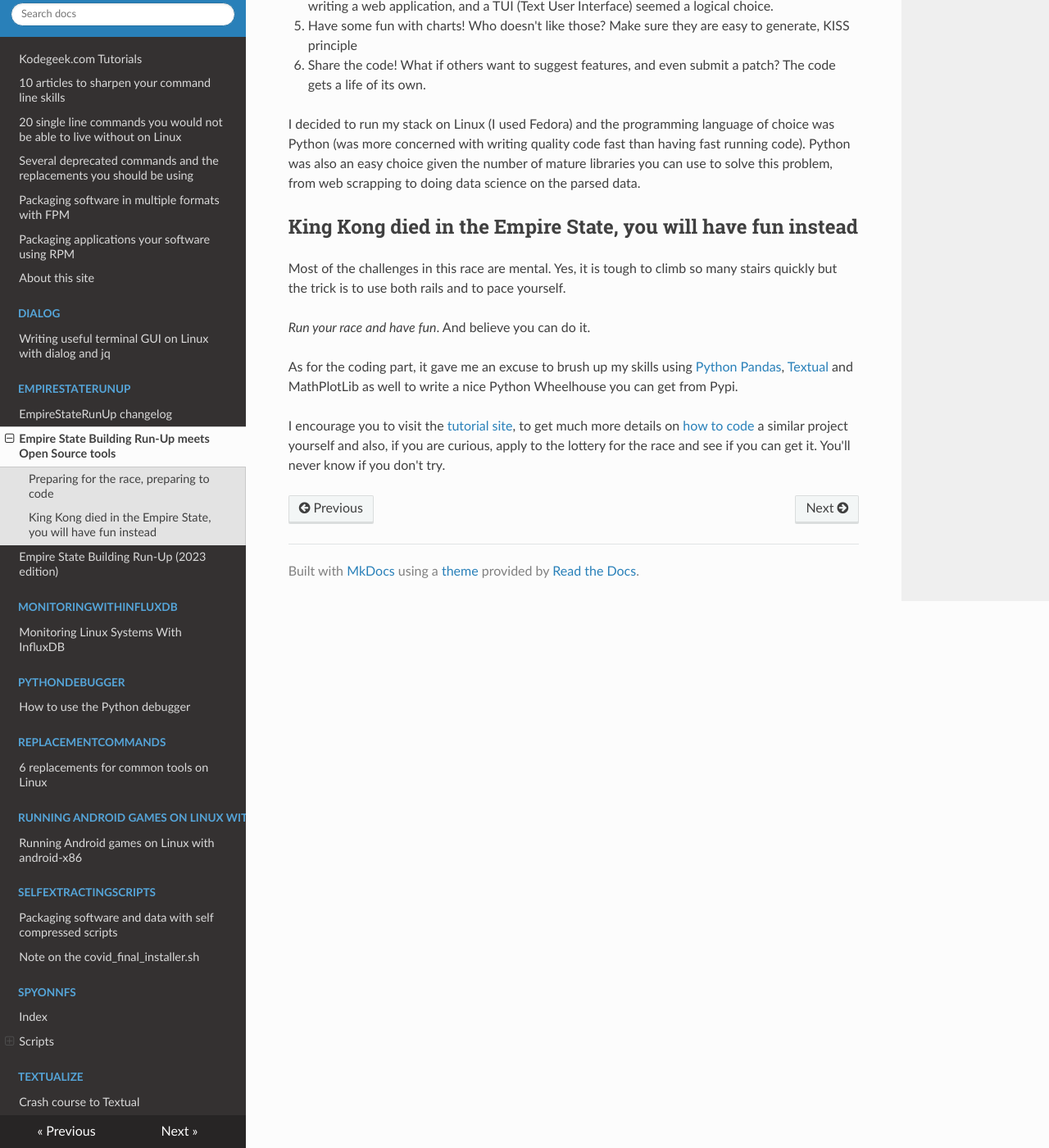
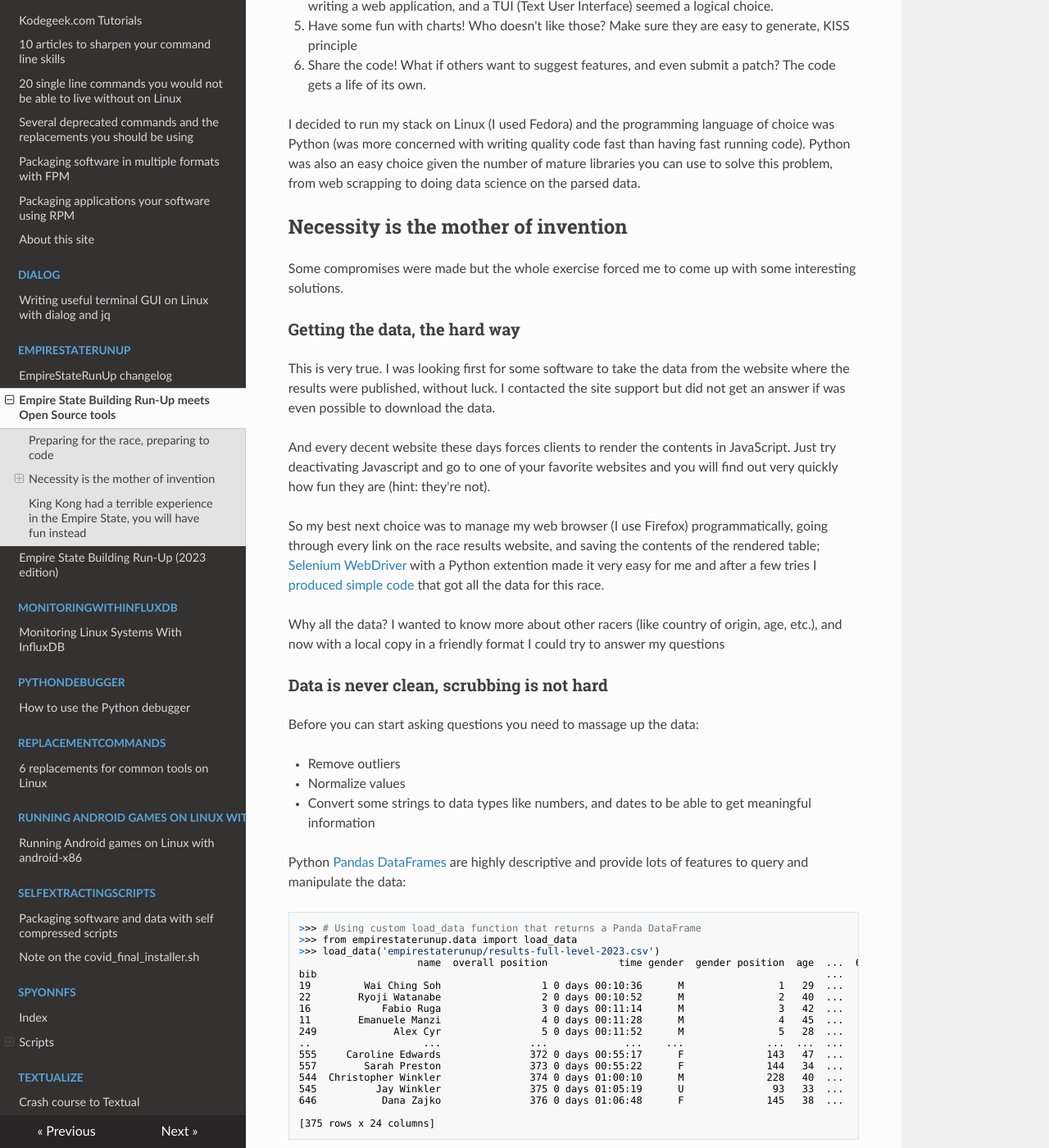
Before and after one commit to josevnz/tutorials, an MkDocs documentation site: the page built from docs/EmpireStateRunUp/SUMMARY.md, in a window 1280 px wide and 1400 px high, scrolled down 1385 px. Shown: the whole window at 82% size. Built offline with MkDocs 1.6.1, drawn with Linux system fonts in a browser that asks for light colours; nearby versions of some CDN libraries; some of the changed text lies outside the part shown.

Commit message:
Improved version of the summary

````diff
--- a/docs/EmpireStateRunUp/SUMMARY.md
+++ b/docs/EmpireStateRunUp/SUMMARY.md
@@ -18,14 +18,14 @@ Sufficient to say I was nervous as this was not a Marathon (I Ran the New York C
 
 ## Preparing for the race, preparing to code
 
-I'm not the first one to tackle a tower race and there are plenty of tips and resources online, I took advantage of that. Also stayed consistent with my regular training, so I ended up making some adaptations to adapt to the challenges of this type of race.
+I'm not the first one to tackle a tower race and there are plenty of tips and resources online, I took advantage of that. Also stayed consistent with my regular training, so I ended up making some adaptations to be ready for the challenges of this type of race.
 
-One problem was not solved and it was the lack of a nice tool to analyze the race results. Over the years different vendors collected the race results and showed them on their sites with minimal analysis, and none of them offered a way to download the data for more complex processing.
+One problem was not solved and it was the lack of a nice tool to analyze the race results. Race organizers collected the race results and showed them on their sites with minimal analysis, and none of them offered a way to download the data for more complex processing.
 
 That's where Open Source comes into play. I'm a DevOps and I love to automate things, so my plan to solve this issue was like this:
 
-1. Wait until the race results get published
-2. Web-scrape the website and retrieve the data, with minimal processing to speed up the processing. Write some unit tests but don't expect the code to be very re-usable (web scrapping will force you to make some decisions to stick the parsing depending on how the raw data looks like)
+1. Wait until the race results get published (better, survive the race on the first place)
+2. Web-scrape the website and retrieve the data, with minimal processing to speed up the data capture. Write some unit tests but don't expect the code to be very re-usable (web scrapping will force you to make some decisions to stick the parsing depending on how the raw data looks like)
 3. Clean up and normalize the data, so it can be analyzed. Write a unit test for each step. Rinse and repeat
 4. Write a nice user interface to show the results. In my case, I wanted to avoid the burden of writing a web application, and a TUI (Text User Interface) seemed a logical choice.
 5. Have some fun with charts! Who doesn't like those? Make sure they are easy to generate, KISS principle
@@ -33,7 +33,64 @@ That's where Open Source comes into play. I'm a DevOps and I love to automate th
 
 I decided to run my stack on Linux (I used Fedora) and the programming language of choice was Python (was more concerned with writing quality code fast than having fast running code). Python was also an easy choice given the number of mature libraries you can use to solve this problem, from web scrapping to doing data science on the parsed data.
 
-## King Kong died in the Empire State, you will have fun instead
+## Necessity is the mother of invention
+
+Some compromises were made but the whole exercise forced me to come up with some interesting solutions.
+
+### Getting the data, the hard way
+This is very true. I was looking first for some software to take the data from the website where the results were published, without luck. I contacted the site support but did not get an answer if was even possible to download the data.
+
+And every decent website these days forces clients to render the contents in JavaScript. Just try deactivating Javascript and go to one of your favorite websites and you will find out very quickly how fun they are (hint: they're not).
+
+So my best next choice was to manage my web browser (I use Firefox) programmatically, going through every link on the race results website, and saving the contents of the rendered table; [Selenium WebDriver](https://www.selenium.dev/documentation/webdriver/) with a Python extention made it very easy for me and after a few tries I [produced simple code](https://github.com/josevnz/tutorials/blob/main/docs/EmpireStateRunUp/empirestaterunup/scrapper.py) that got all the data for this race.
+
+Why all the data? I wanted to know more about other racers (like country of origin, age, etc.), and now with a local copy in a friendly format I could try to answer my questions
+
+### Data is never clean, scrubbing is not hard
+
+Before you can start asking questions you need to massage up the data:
+
+* Remove outliers
+* Normalize values
+* Convert some strings to data types like numbers, and dates to be able to get meaningful information
+
+Python [Pandas DataFrames](https://pandas.pydata.org/pandas-docs/stable/user_guide/dsintro.html) are highly descriptive and provide lots of features to query and manipulate the data:
+
+```shell
+>>> # Using custom load_data function that returns a Panda DataFrame
+>>> from empirestaterunup.data import load_data
+>>> load_data('empirestaterunup/results-full-level-2023.csv')
+                    name  overall position            time gender  gender position  age  ...  65th floor division position 65th floor pace 65th floor time       wave        level     finishtimestamp
+bib                                                                                      ...
+19         Wai Ching Soh                 1 0 days 00:10:36      M                1   29  ...                             1 0 days 00:54:03 0 days 00:07:34  ELITE MEN  Full Course 2023-09-04 20:10:36
+22        Ryoji Watanabe                 2 0 days 00:10:52      M                2   40  ...                             1 0 days 00:54:31 0 days 00:07:38  ELITE MEN  Full Course 2023-09-04 20:10:52
+16            Fabio Ruga                 3 0 days 00:11:14      M                3   42  ...                             2 0 days 00:57:09 0 days 00:08:00  ELITE MEN  Full Course 2023-09-04 20:11:14
+11        Emanuele Manzi                 4 0 days 00:11:28      M                4   45  ...                             3 0 days 00:59:17 0 days 00:08:18  ELITE MEN  Full Course 2023-09-04 20:11:28
+249             Alex Cyr                 5 0 days 00:11:52      M                5   28  ...                             2 0 days 01:01:19 0 days 00:08:35   SPONSORS  Full Course 2023-09-04 20:11:52
+..                   ...               ...             ...    ...              ...  ...  ...                           ...             ...             ...        ...          ...                 ...
+555     Caroline Edwards               372 0 days 00:55:17      F              143   47  ...                            39 0 days 04:57:23 0 days 00:41:38  GENERAL 2  Full Course 2023-09-04 20:55:17
+557        Sarah Preston               373 0 days 00:55:22      F              144   34  ...                            41 0 days 04:58:20 0 days 00:41:46  GENERAL 2  Full Course 2023-09-04 20:55:22
+544  Christopher Winkler               374 0 days 01:00:10      M              228   40  ...                            18 0 days 01:49:53 0 days 00:15:23  GENERAL 2  Full Course 2023-09-04 21:00:10
+545          Jay Winkler               375 0 days 01:05:19      U               93   33  ...                            18 0 days 05:28:56 0 days 00:46:03  GENERAL 2  Full Course 2023-09-04 21:05:19
+646           Dana Zajko               376 0 days 01:06:48      F              145   38  ...                            42 0 days 05:15:14 0 days 00:44:08  GENERAL 3  Full Course 2023-09-04 21:06:48
+
+[375 rows x 24 columns]
+```
+
+### You have the data, displaying facts the next step
+
+A Text User Interface (TUI) is probably the easiest way to show your users quickly and nicely interesting facts about your data.
+
+![A table that shows the Race results, in Python Textual](https://github.com/josevnz/tutorials/blob/main/docs/EmpireStateRunUp/images/esru_browser.png?raw=true)
+
+As you can imagine, this is an iterative process where you refine your application to answer the most important questions first and to improve your answers. I ended up writing the TUI with Textual, which made the process much easier.
+
+Now a TUI has some limitations, especially with graphics I needed to summarize some important facts; [Mathplotlib](https://matplotlib.org/) let me tackle each one of these visualizations, showing information in ways not possible with the terminal:
+
+![Gender distribution for the racers](https://github.com/josevnz/tutorials/blob/main/docs/EmpireStateRunUp/images/gender_distribution.png?raw=true)
+
+
+## King Kong had a terrible experience in the Empire State, you will have fun instead
 
 Most of the challenges in this race are mental. Yes, it is tough to climb so many stairs quickly but the trick is to use both rails and to pace yourself.
 
````
